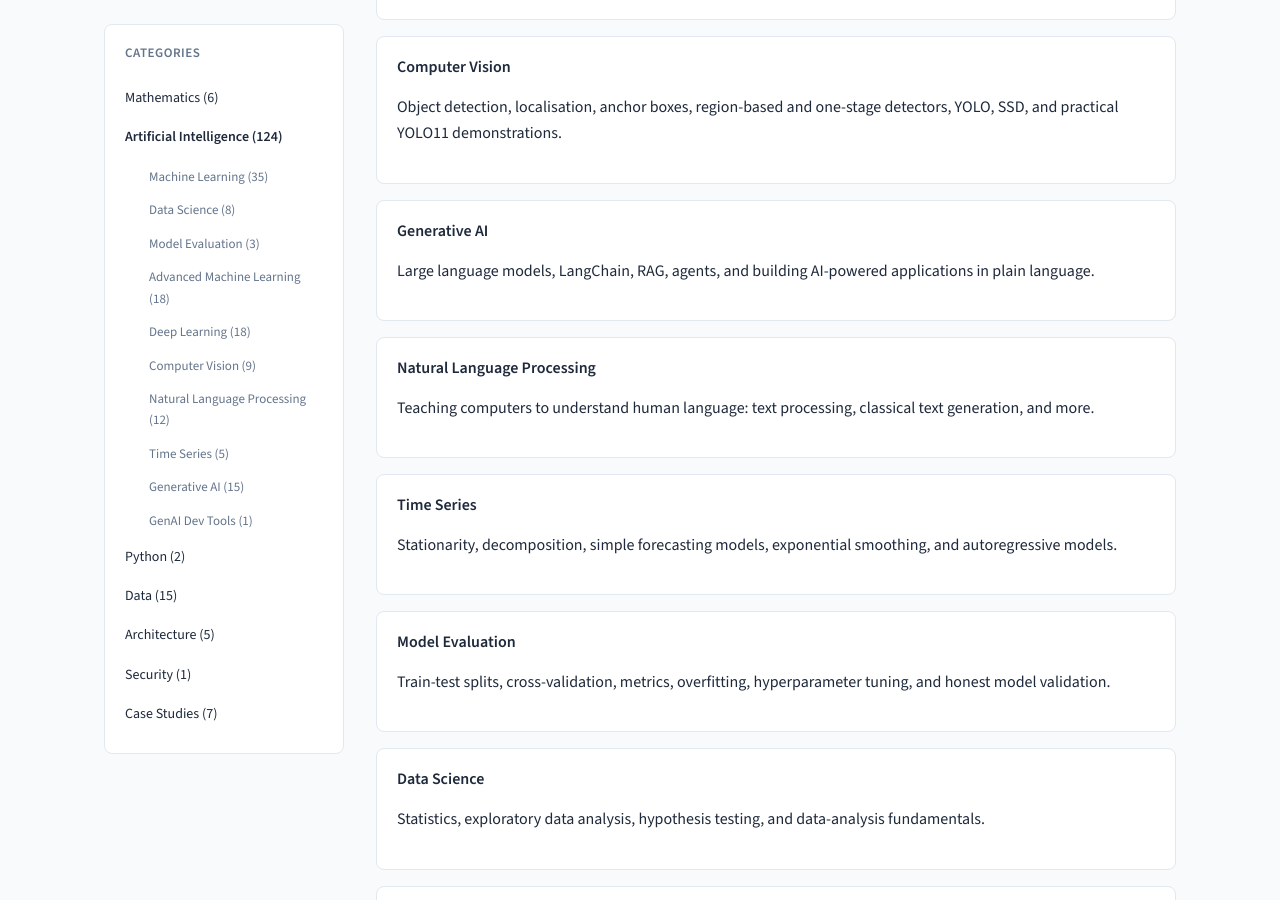
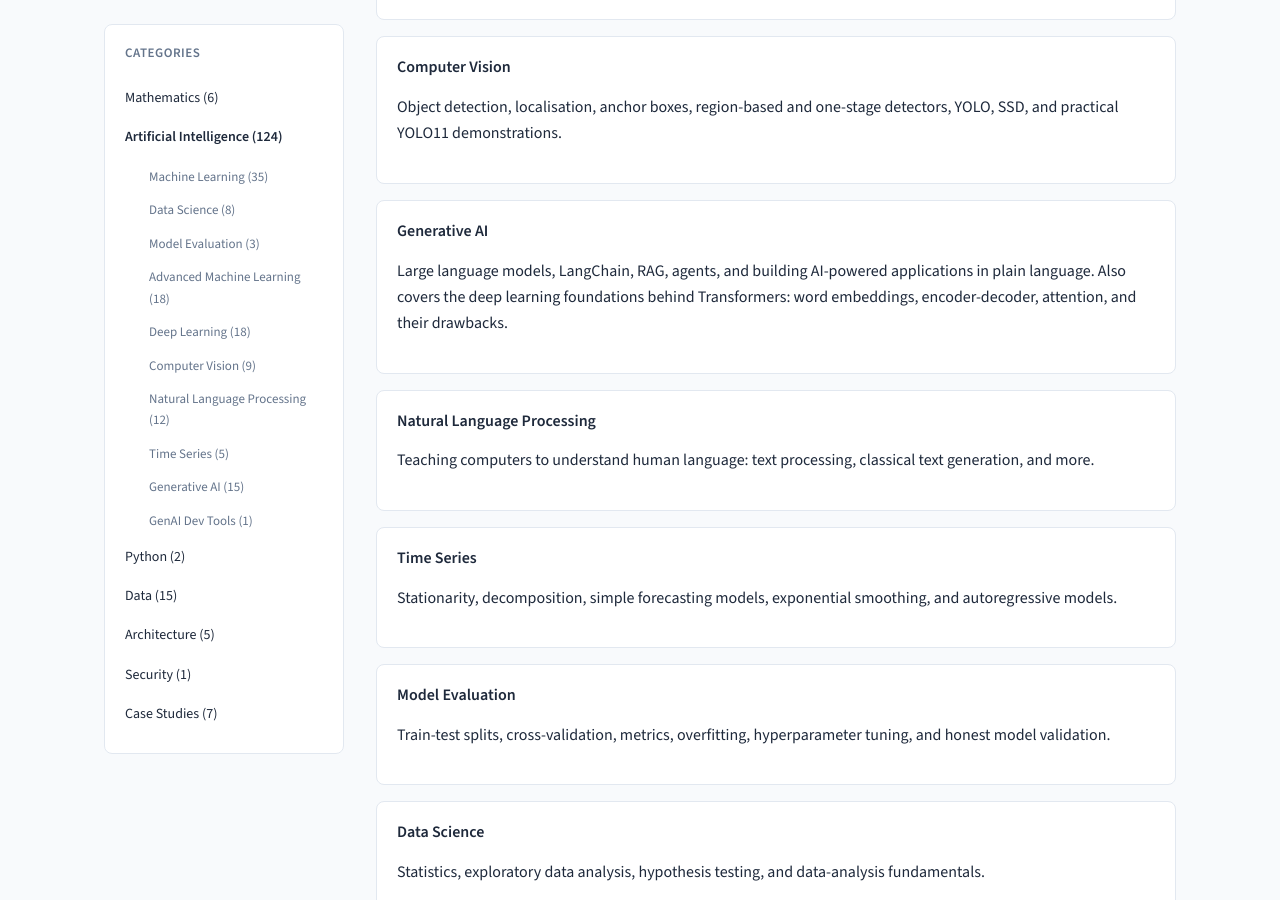
Before and after one commit to rilov/handbook, a Jekyll site: the page built from categories/artificial-intelligence/index.md, in a window 1280 px wide and 900 px high, scrolled down 708 px. Built offline with Jekyll 4.4.1, drawn with Linux system fonts in a browser that asks for light colours.

Commit message:
Update AI landing page: mention deep learning for GenAI series under Generative AI

```diff
--- a/categories/artificial-intelligence/index.md
+++ b/categories/artificial-intelligence/index.md
@@ -36,7 +36,7 @@ permalink: /categories/artificial-intelligence/
 
   <article class="topic-list-item">
     <h4><a href="{{ '/categories/generative-ai/' | relative_url }}">Generative AI</a></h4>
-    <p>Large language models, LangChain, RAG, agents, and building AI-powered applications in plain language.</p>
+    <p>Large language models, LangChain, RAG, agents, and building AI-powered applications in plain language. Also covers the deep learning foundations behind Transformers: word embeddings, encoder-decoder, attention, and their drawbacks.</p>
   </article>
 
   <article class="topic-list-item">
```
